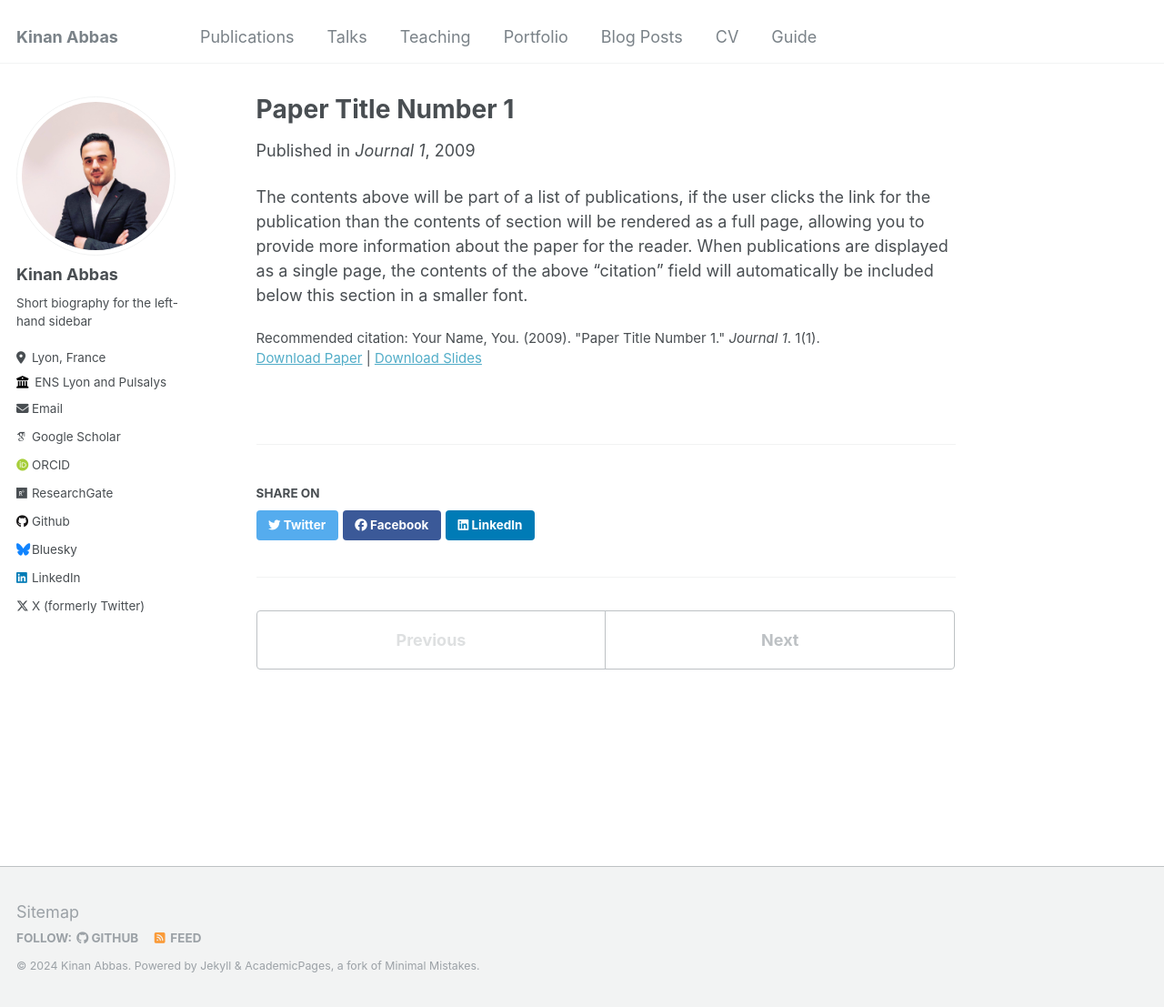
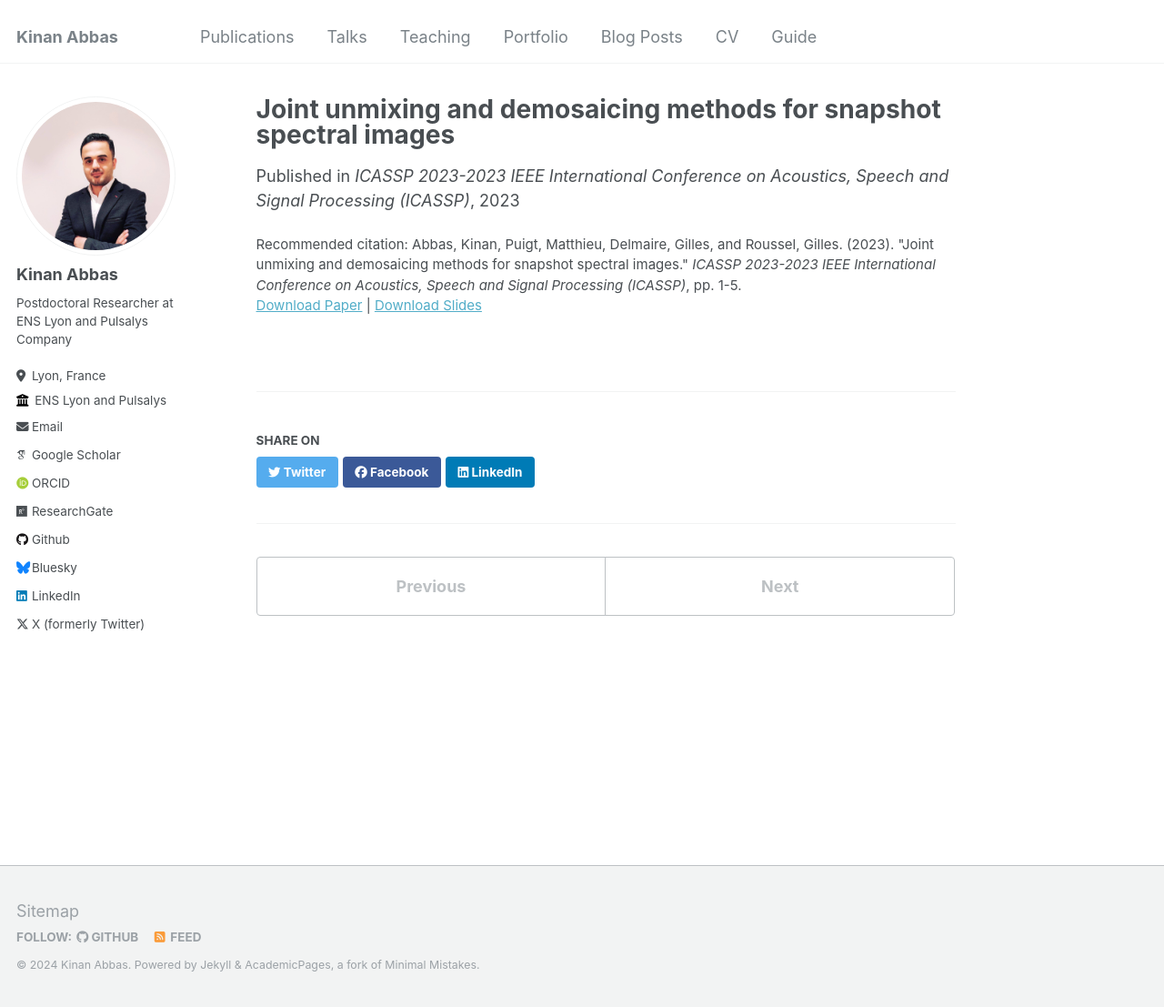
Before and after one commit to kinan3bb3s/kinan3bb3s.github.io, a Jekyll site: the page built from _publications/2009-10-01-paper-title-number-1.md, in a window 1280 px wide and 1107 px high. Shown: the whole window at 91% size. Built offline with Jekyll 4.4.1, drawn with Linux system fonts in a browser that asks for light colours; some web fonts are replaced.

Commit message:
Publication 1

```diff
--- a/_config.yml
+++ b/_config.yml
@@ -24,7 +24,7 @@ author:
   avatar           : "profile.jpeg"
   name             : "Kinan Abbas"
   pronouns         : # example: "he/him"
-  bio              : "Short biography for the left-hand sidebar"
+  bio              : "Postdoctoral Researcher at ENS Lyon and Pulsalys Company"
   location         : "Lyon, France"
   employer         : "ENS Lyon and Pulsalys"
   uri              : # URL
--- a/_publications/2009-10-01-paper-title-number-1.md
+++ b/_publications/2009-10-01-paper-title-number-1.md
@@ -1,13 +1,12 @@
 ---
-title: "Paper Title Number 1"
+title: "Joint unmixing and demosaicing methods for snapshot spectral images"
 collection: publications
-permalink: /publication/2009-10-01-paper-title-number-1
-excerpt: 'This paper is about the number 1. The number 2 is left for future work.'
-date: 2009-10-01
-venue: 'Journal 1'
-slidesurl: 'http://academicpages.github.io/files/slides1.pdf'
-paperurl: 'http://academicpages.github.io/files/paper1.pdf'
-citation: 'Your Name, You. (2009). &quot;Paper Title Number 1.&quot; <i>Journal 1</i>. 1(1).'
+permalink: /publication/2023-03-01-joint-unmixing-and-demosaicing-methods-for-snapshot-spectral-images
+excerpt: 'This paper discusses methods for joint unmixing and demosaicing of snapshot spectral images, addressing challenges and providing novel approaches to improve image quality and analysis.'
+date: 2023-03-01
+venue: 'ICASSP 2023-2023 IEEE International Conference on Acoustics, Speech and Signal Processing (ICASSP)'
+slidesurl: 'https://sigport.org/sites/default/files/docs/ICASSP_2023_Short_Video_Kinan_Abbas.pdf'  # Add URL if slides are available
+paperurl: 'https://ieeexplore.ieee.org/abstract/document/10096740'  # Add URL if paper is available online
+citation: 'Abbas, Kinan, Puigt, Matthieu, Delmaire, Gilles, and Roussel, Gilles. (2023). &quot;Joint unmixing and demosaicing methods for snapshot spectral images.&quot; <i>ICASSP 2023-2023 IEEE International Conference on Acoustics, Speech and Signal Processing (ICASSP)</i>, pp. 1-5.'
+
 ---
-
-The contents above will be part of a list of publications, if the user clicks the link for the publication than the contents of section will be rendered as a full page, allowing you to provide more information about the paper for the reader. When publications are displayed as a single page, the contents of the above "citation" field will automatically be included below this section in a smaller font.
```
